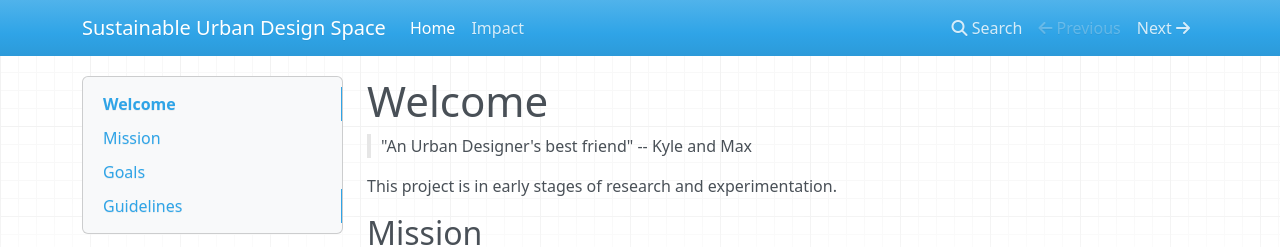
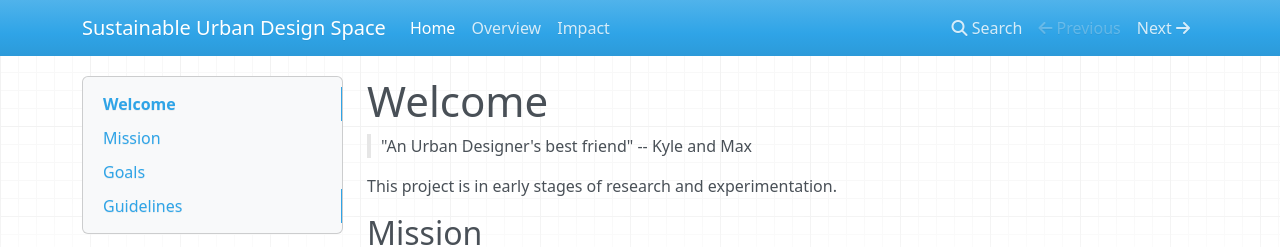
Before and after one commit to SustainableUrbanDesign/app, an MkDocs documentation site: the page built from docs/docs/index.md, in a window 1280 px wide. Shown: the top 247 px of the page. Built offline with MkDocs 1.6.1, drawn with Linux system fonts in a browser that asks for light colours; nearby versions of some CDN libraries.

Commit message:
Add Overview link

```diff
--- a/docs/mkdocs.yml
+++ b/docs/mkdocs.yml
@@ -1,5 +1,6 @@
 site_name: Sustainable Urban Design Space
 nav:
     - Home: index.md
+    - Overview: overview.md
     - Impact: impact.md
     #- Resources: resources.md
```
